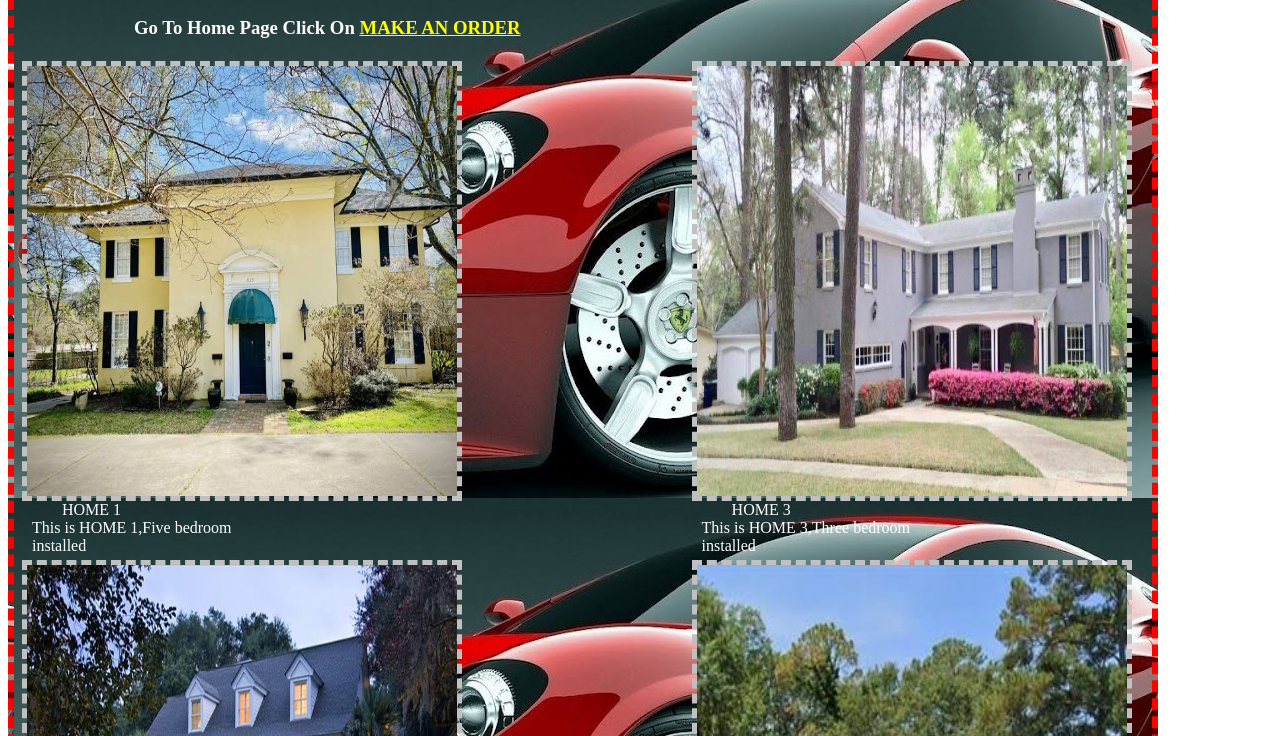
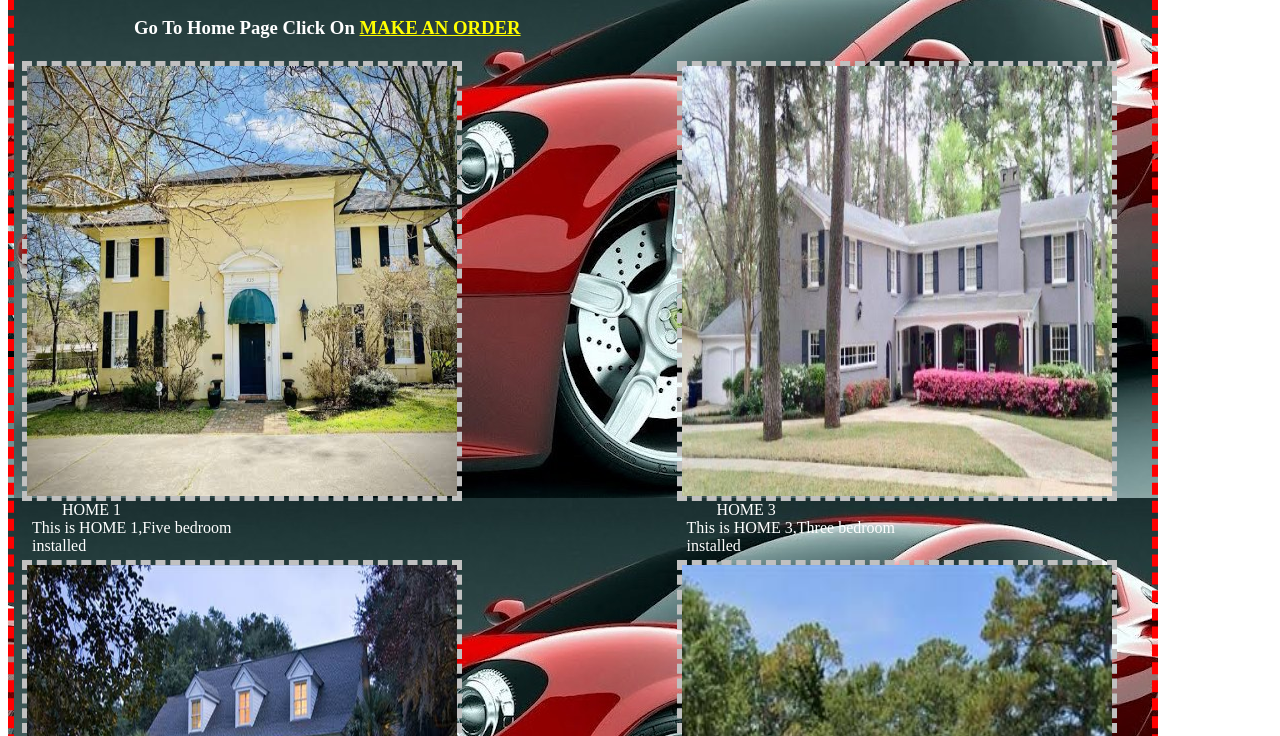
Before and after one commit to Justus326/estatehome, a plain HTML site: page homeforsale.html in a window 1280 px wide. Shown: the part 64-800 px from the top of the page. Drawn offline with Linux system fonts and the light colour scheme.

Commit message:
Update homeforsale.html

```diff
--- a/homeforsale.html
+++ b/homeforsale.html
@@ -46,7 +46,7 @@
 
 		  margin-top:5px;
 		  margin-left:7px;
-		  margin-right:20px;
+		  margin-right:35px;
 		  float:right;
 
 	 }
```
